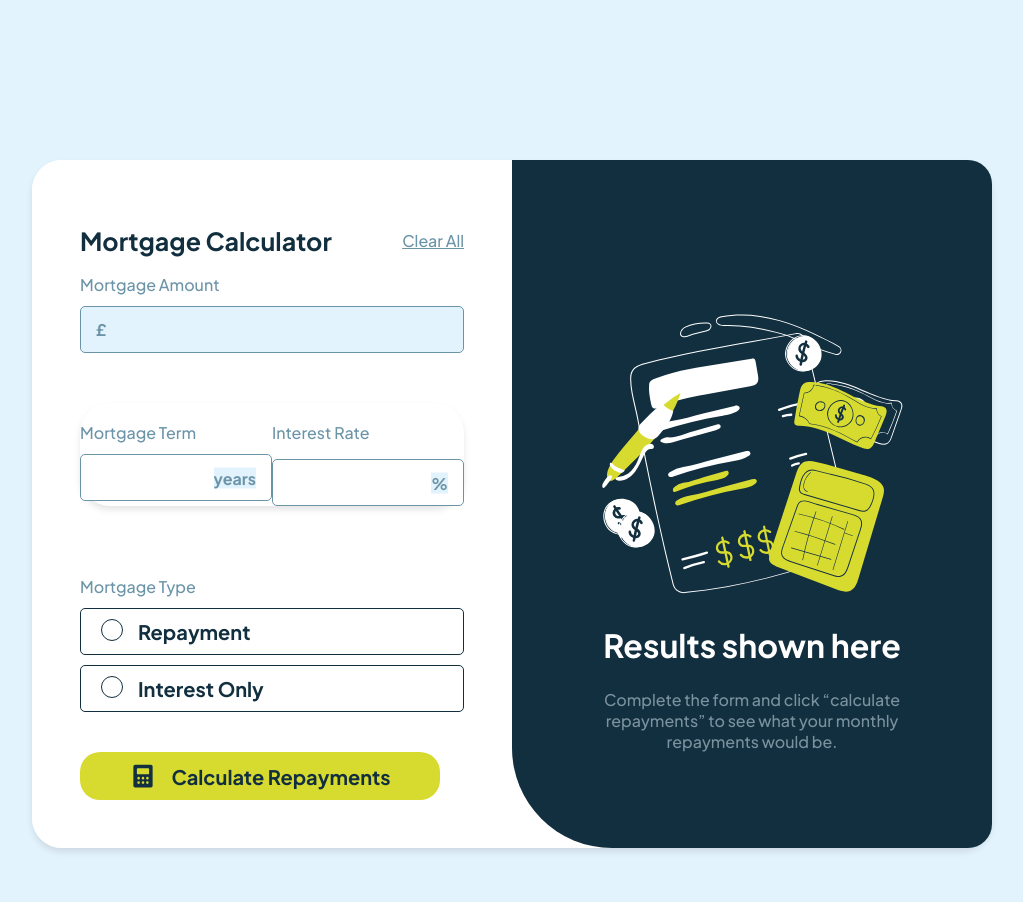
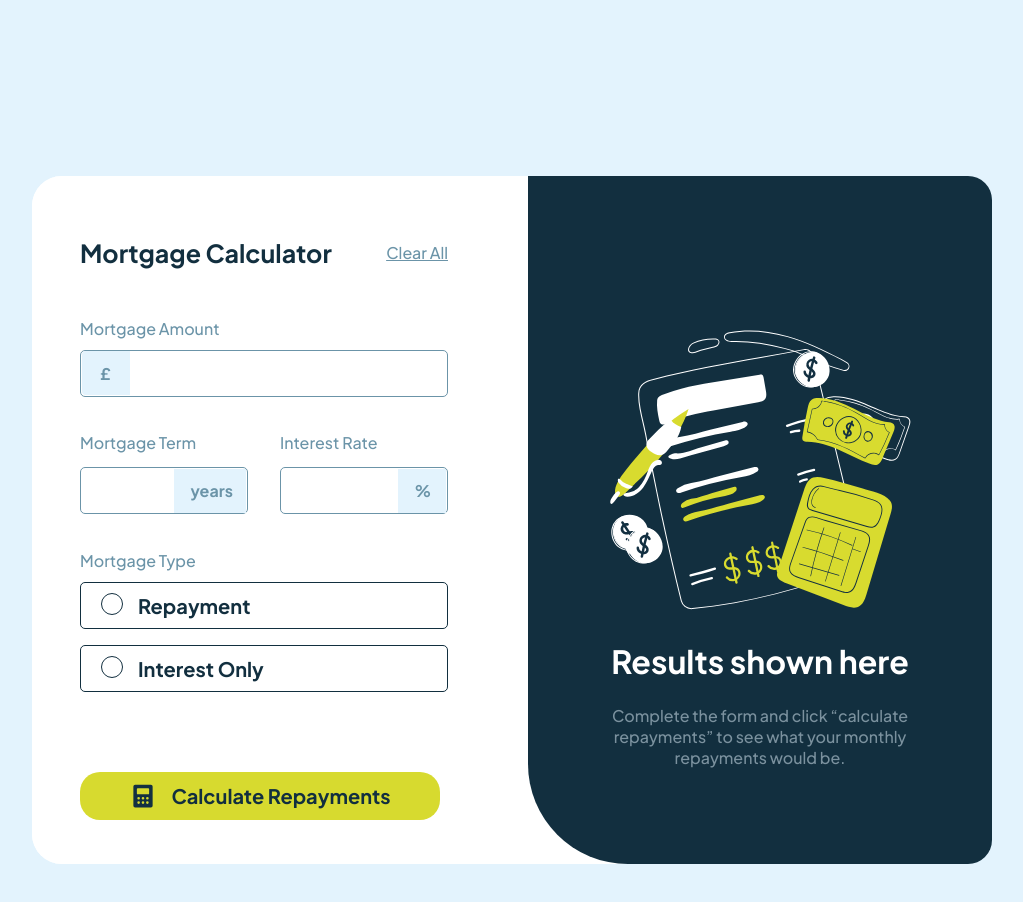
Before and after one commit to PaolaHuertaS/PaginaconJS_Basica, a plain HTML site: page index.html in a window 1280 px wide. Shown: the whole page, without its empty margins (128-1151 px from the left). Drawn offline with Linux system fonts and the light colour scheme.

Commit message:
Update style.css

```diff
--- a/style.css
+++ b/style.css
@@ -66,8 +66,7 @@ p {
     display: flex;
     justify-content: space-between;
     align-items: center;
-    margin:0;
-
+    margin-bottom: 2em;
 }
 
 h3 {
@@ -86,51 +85,7 @@ h3 {
     width: 100%;
     display: block;
     padding-right: 4em;
-    padding: 0.5em 2em 0.5em 2em;
-    font-size: 20px;
-    border: 1px solid var(--Slate500);
-    border-radius: 5px;
-    box-sizing: border-box;
-    font-family: "Plus Jakarta Sans", sans-serif;
-    font-optical-sizing: auto;
-    font-weight: 500;
-    background-color: var(--Slate100);
-}
-
-.mortgage-amount-container::after {
-    font-family: "Plus Jakarta Sans", sans-serif;
-    content: "£";
-    font-size: 1em;
-    position: absolute;
-    left: 1em;
-    top: 50%;
-    transform: translateY(-50%);
-    color: var(--Slate500);
-    background-color: var(--Slate100);
-    font-weight: bold;
-}
-
-h4 {
-    color: var(--Slate500);
-    font-size: 16px;
-    margin-top: 1.2em;
-    margin-bottom: 0.7em;
-}
-
-.mortgage-term-container {
-    position: relative;
-    display: flex;
-    align-items: center;
-    overflow: hidden;
-}
-
-.mortgage-term {
-    flex-grow: 1;
-    display: flex;
-    flex-direction: column;
-    padding-right: 4em;
-    width: 100%;
-    padding: 0.5em 2em 0.5em 2em;
+    padding: 0.5em 3em 0.5em 3em;
     font-size: 20px;
     border: 1px solid var(--Slate500);
     border-radius: 5px;
@@ -141,70 +96,122 @@ h4 {
     background-color: var(--colorWhite);
 }
 
-.mortgage-term-container::after {
+.mortgage-amount-container::before {
     font-family: "Plus Jakarta Sans", sans-serif;
-    content: "years";
+    content: "£";
     font-weight: bold;
-    font-size: 1em;
     position: absolute;
-    top: 50%;
-    transform: translateY(-50%);
-    color: var(--Slate500);
+    left: 0.1em;
+    top: 0.1em;
+    bottom: 0.1em;
+    width: 3em;
     background-color: var(--Slate100);
-    left: auto;
-    right: 1em;
+    border-radius: 4px 0 0 4px;
     display: flex;
     align-items: center;
+    justify-content: center;
+    color: var(--Slate500);
+    font-size: 16px;
+}
+
+h4 {
+    color: var(--Slate500);
+    font-size: 16px;
+    margin-top: 1.2em;
+    margin-bottom: 0.9em;
+}
+
+.container {
+    font-family: "Plus Jakarta Sans", sans-serif;
+    display: flex;
+    gap: 2em;
+    box-shadow:none;
+    margin-top: 1em;
+    margin-bottom: 1em;
 }
 
 h5 {
     color: var(--Slate500);
     font-size: 16px;
     margin-top: 1.2em;
-    margin-bottom: 1em;
+    margin-bottom: 0.9em;
+}
+
+
+.mortgage-term-container {
+    position: relative;
+    display: flex;
+    align-items: center;
+    overflow: hidden;
+}
+
+.mortgage-term {
+    padding-right: 4em;
+    width: 100%;
+    padding: 0.5em 2em 0.5em 1em;
+    font-size: 20px;
+    border: 1px solid var(--Slate500);
+    border-radius: 5px;
+    box-sizing: border-box;
+    font-family: "Plus Jakarta Sans", sans-serif;
+    font-weight: 500;
+    background-color: var(--colorWhite);
+}
+
+.mortgage-term-container::after {
+    content: "years";
+    position: absolute;
+    right: 0.1em;
+    top: 0.1em;
+    bottom: 0.1em;
+    width: 2.5em;
+    display: flex;
+    align-items: center;
+    padding: 0 1em;
+    font-weight: bold;
+    font-size: 1em;
+    color: var(--Slate500);
+    background-color: var(--Slate100);
 }
 
 .interest-rate-container {
     position: relative;
     display: flex;
     align-items: center;
+    overflow: hidden;
 }
 
 .interest-rate {
-    flex-grow: 1;
-    display: flex;
-    flex-direction: column;
     padding-right: 4em;
     width: 100%;
-    padding: 0.5em 2em 0.5em 2em;
+    padding: 0.5em 2em 0.5em 1em;
     font-size: 20px;
     border: 1px solid var(--Slate500);
     border-radius: 5px;
     box-sizing: border-box;
     font-family: "Plus Jakarta Sans", sans-serif;
-    font-optical-sizing: auto;
     font-weight: 500;
     background-color: var(--colorWhite);
 }
 
 .interest-rate-container::after {
-    font-family: "Plus Jakarta Sans", sans-serif;
     content: "%";
+    position: absolute;
+    right: 0.1em;
+    top: 0.1em;
+    bottom: 0.1em;
+    width: 1em;
+    display: flex;
+    align-items: center;
+    padding: 0 1em;
     font-weight: bold;
     font-size: 1em;
-    position: absolute;
-    top: 50%;
-    transform: translateY(-50%);
     color: var(--Slate500);
     background-color: var(--Slate100);
-    left: auto;
-    right: 1em;
 }
 
 .espacio-bottom {
     display: flex;
-    justify-content: space-between;
-    gap: 1em;
 }
 
 h6 {
@@ -216,6 +223,7 @@ h6 {
 
 .repayment {
     display: flex;
+    align-content: center;
     width: 100%;
     padding: 0.5em 1em 0.5em 1em;
     font-size: 20px;
@@ -228,8 +236,10 @@ h6 {
 }
 
 .interest-only {
+
+    align-content: center;
     display: flex;
-    margin-top: 0.5em;
+    margin-top: 0.8em;
     width: 100%;
     padding: 0.5em 1em 0.5em 1em;
     font-size: 20px;
@@ -258,7 +268,7 @@ h6 {
     display: flex;
     align-items: center;
     justify-content: center;
-    margin-top: 2em;
+    margin-top: 4em;
     width: 18em;
     padding: 0.5em;
     text-align: center;
```
